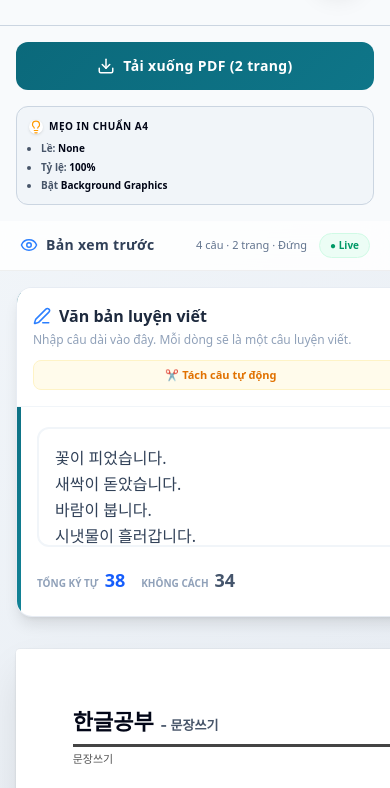
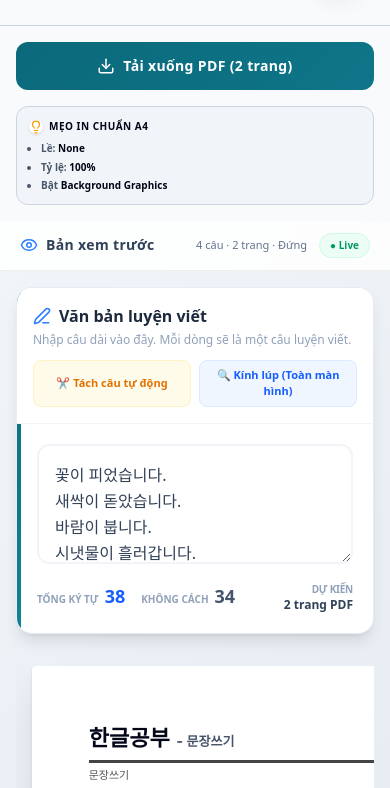
Before and after one commit to goz86/chu-viet, a Next.js app in the folder web-app/: page / in a window 390 px wide. Shown: the part 838-1626 px from the top of the page. Built offline with nearby package versions, Linux system fonts and the light colour scheme; a web font is replaced by a local one.

Commit message:
Fix A4 paper preview cutoff by implementing localized horizontal wrap with w-max

```diff
--- a/web-app/src/app/page.tsx
+++ b/web-app/src/app/page.tsx
@@ -778,7 +778,7 @@ export default function Home() {
         </div>
 
         {/* Main Workspace */}
-        <div className="flex flex-col items-start md:items-center min-w-max p-4 md:p-8 gap-8 print-container">
+        <div className="flex flex-col items-center p-4 md:p-8 gap-8 print-container w-full overflow-hidden">
           {/* Centralized Editor Section */}
           <div className="no-print w-full min-w-[320px] max-w-[210mm] animate-fade-in-up md:min-w-[0]">
             <div className="editor-card bg-white rounded-2xl shadow-lg border border-slate-200/80 overflow-hidden">
@@ -839,7 +839,10 @@ export default function Home() {
             </div>
           </div>
 
-          {pages.map((pageBlocks, pIdx) => (
+          {/* Render A4 Pages Grid with robust mobile wrap */}
+          <div className="w-full max-w-[100vw] overflow-x-auto pb-4 custom-scrollbar">
+            <div className="flex flex-col items-start sm:items-center gap-8 w-max mx-auto px-4 sm:px-0">
+              {pages.map((pageBlocks, pIdx) => (
             <div
               key={pIdx}
               className="worksheet-page bg-white relative"
@@ -1110,6 +1113,8 @@ export default function Home() {
               )}
             </div>
           ))}
+            </div>
+          </div>
         </div>
       </main>
       {/* Expanded Editor Overlay */}
```
